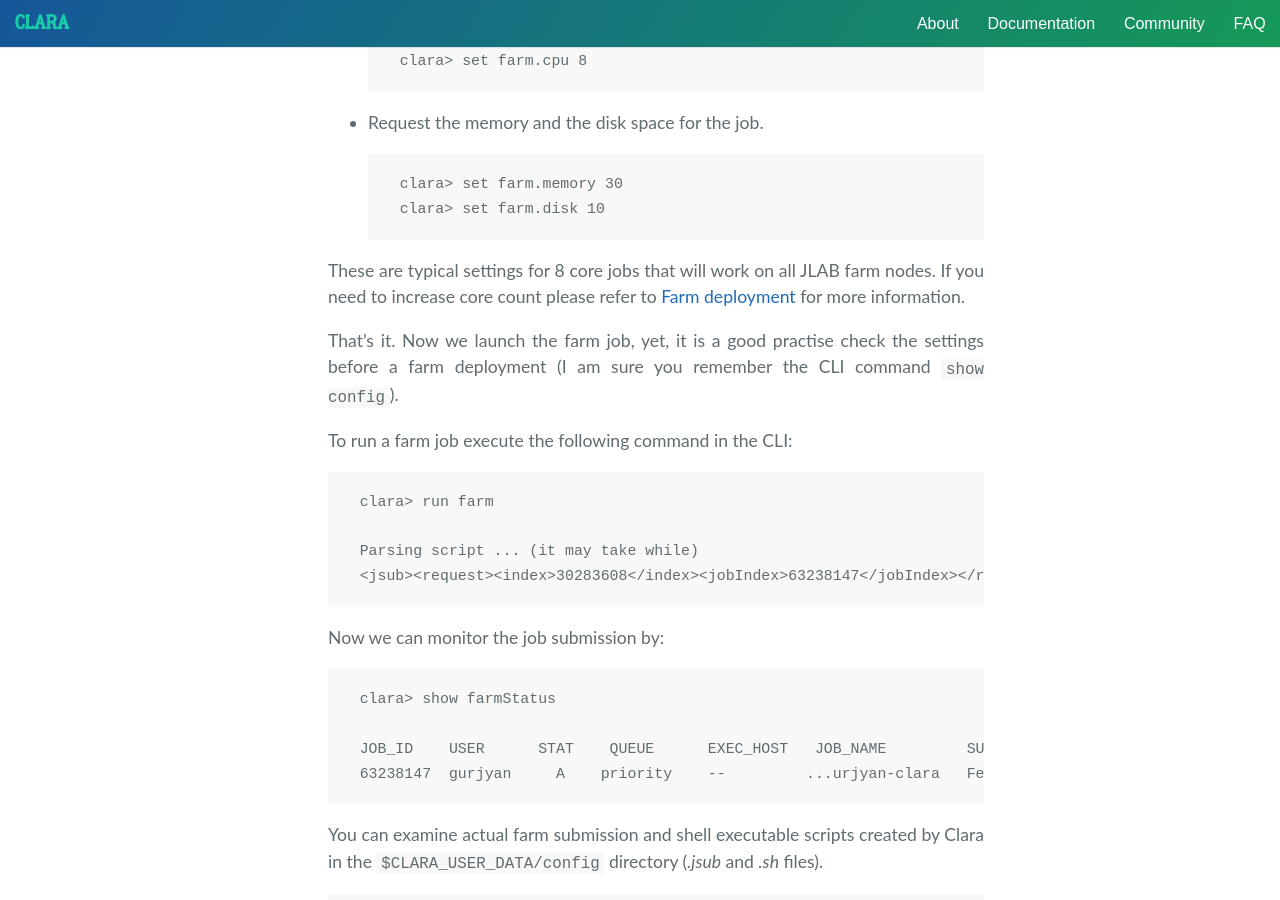
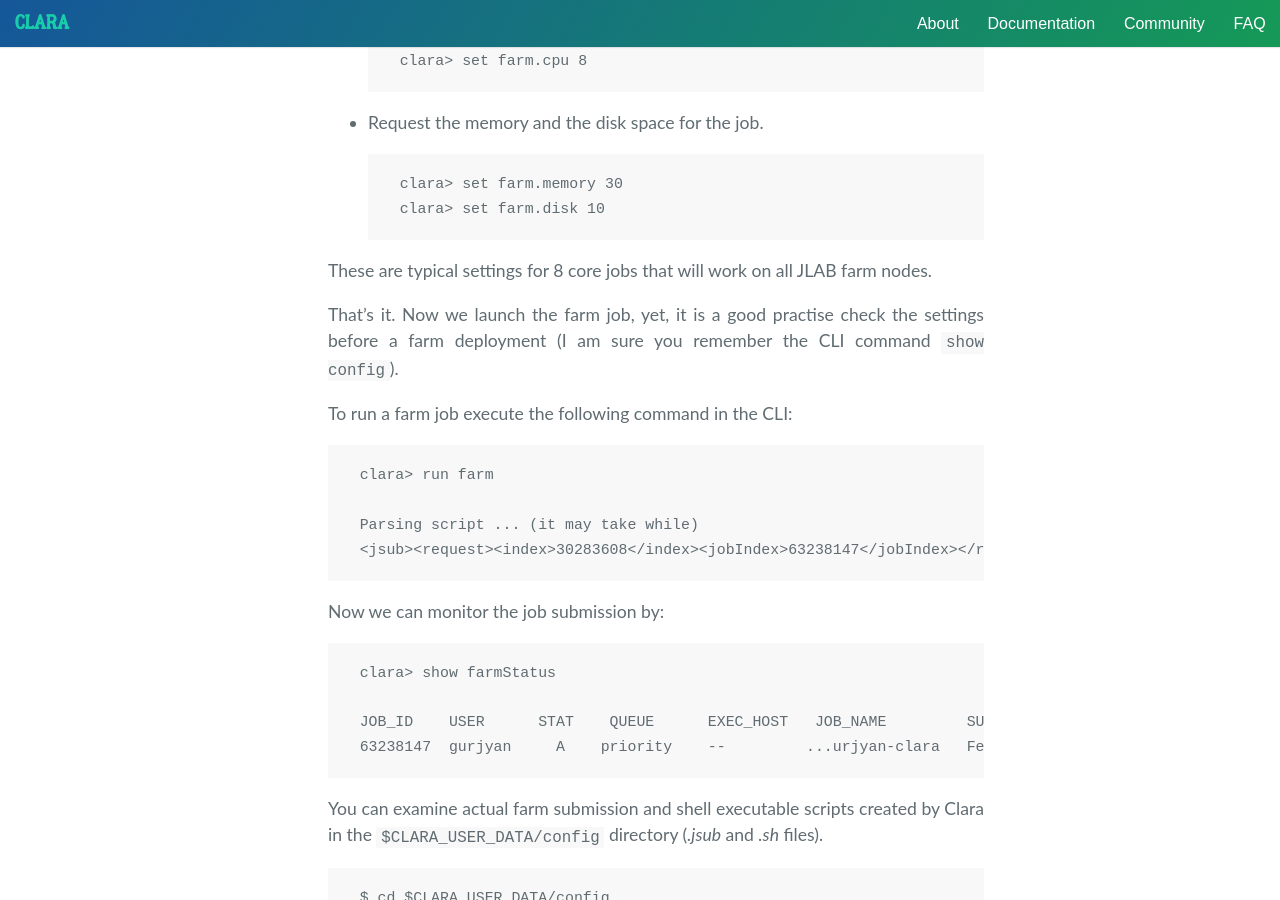
Before and after one commit to JeffersonLab/clara-docs, a Jekyll site: the page built from docs/clas/hands-on.md, in a window 1280 px wide and 900 px high, scrolled down 13979 px. Built offline with Jekyll 4.4.1, drawn with Linux system fonts in a browser that asks for light colours; nearby versions of some CDN libraries.

Commit message:
-minor update

````diff
--- a/docs/clas/hands-on.md
+++ b/docs/clas/hands-on.md
@@ -608,8 +608,6 @@ The following settings will configure my farm deployment:
     ```
 
 These are typical settings for 8 core jobs that will work on all JLAB farm nodes.
-If you need to increase core count please refer to
-[Farm deployment]({{ site.baseurl }}/docs/clas/farm-deployment.html) for more information.
 
 That's it. Now we launch the farm job, yet,
 it is a good practise check the settings before a farm deployment
````
